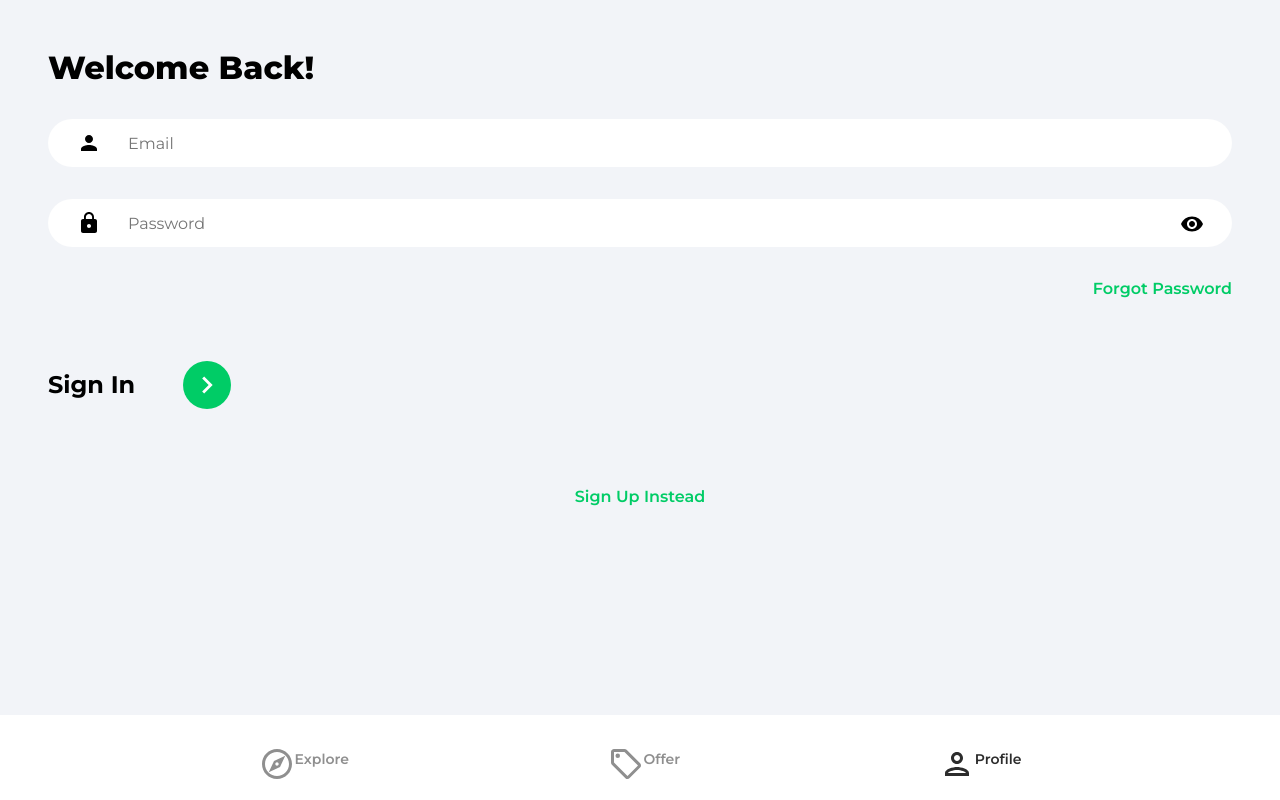
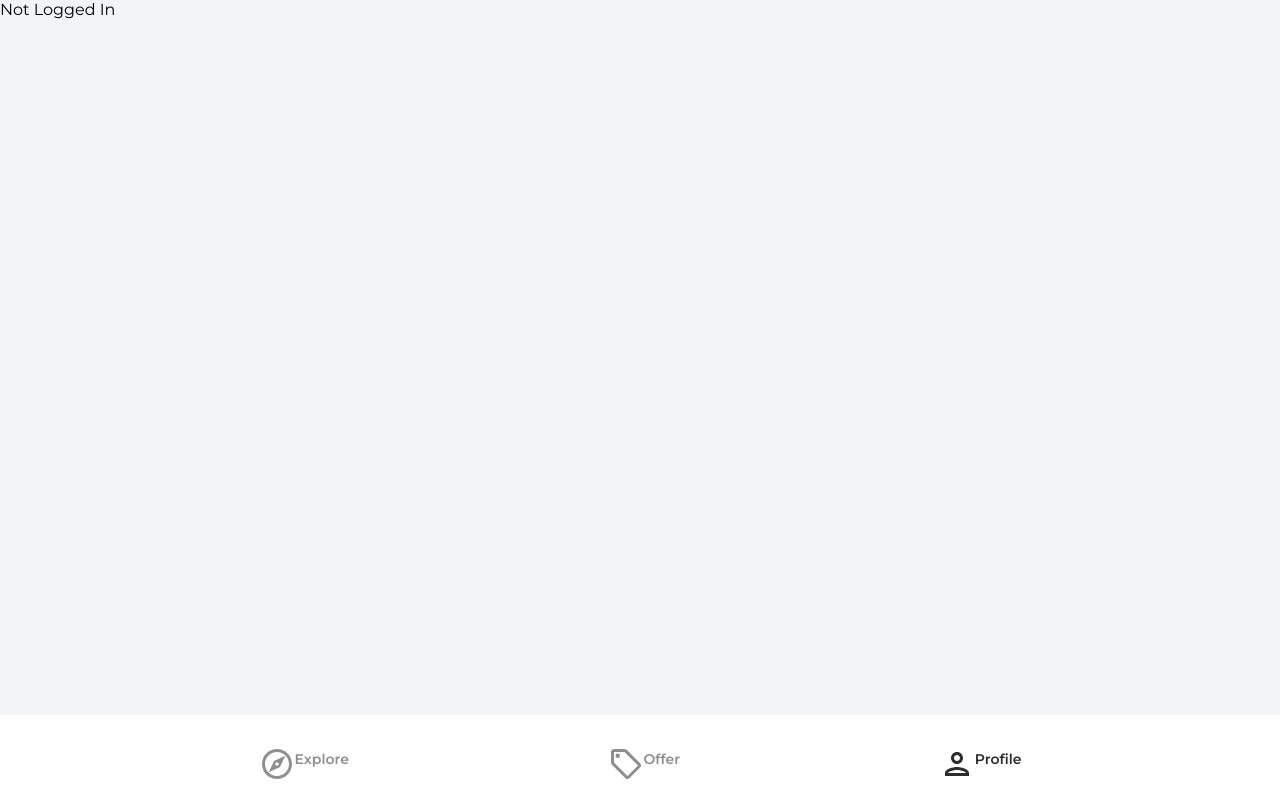
Before and after one commit to ZahidAbdi/house-search, a React (Create React App) app: page /profile in a window 1280 px wide. Built offline with nearby package versions, Linux system fonts and the light colour scheme.

Commit message:
got the sign up form working

```diff
--- a/src/App.js
+++ b/src/App.js
@@ -14,7 +14,7 @@
 				<Routes>
 					<Route path='/' element={<Explore />} />
 					<Route path='/offers' element={<Offers />} />
-					<Route path='/profile' element={<SignIn />} />
+					<Route path='/profile' element={<Profile />} />
 					<Route path='/sign-in' element={<SignIn />} />
 					<Route path='/sign-up' element={<SignUp />} />
 					<Route path='/forgot-password' element={<ForgotPassword />} />
--- a/src/pages/Profile.jsx
+++ b/src/pages/Profile.jsx
@@ -1,9 +1,15 @@
+import { useState, useEffect } from 'react'
+import { getAuth } from 'firebase/auth'
+
 function Profile() {
-  return (
-    <div>
-      <h1>Profile</h1>
-    </div>
-  )
+  const [user, setUser] = useState(null)
+
+  const auth = getAuth()
+  useEffect(() => {
+    setUser(auth.currentUser)
+  }, [])
+
+  return user ? <h1>{user.displayName}</h1> : 'Not Logged In'
 }
 
 export default Profile
--- a/src/pages/SignIn.jsx
+++ b/src/pages/SignIn.jsx
@@ -1,5 +1,6 @@
 import {useState} from 'react'
 import {Link, useNavigate} from 'react-router-dom'
+import { getAuth, signInWithEmailAndPassword } from 'firebase/auth'
 import {ReactComponent as ArrowRightIcon} from '../assets/svg/keyboardArrowRightIcon.svg'
 import visibilityIcon from '../assets/svg/visibilityIcon.svg'
 
@@ -21,6 +22,26 @@
     }))
   }
 
+  const onSubmit = async (e) => {
+    e.preventDefault()
+
+    try {
+      const auth = getAuth()
+
+      const userCredential = await signInWithEmailAndPassword(
+        auth,
+        email,
+        password
+      )
+
+      if (userCredential.user) {
+        navigate('/')
+      }
+    } catch (error) {
+      console.log(error)
+    }
+  }
+
   return (
     <>
       <div className="pageContainer">
@@ -28,8 +49,7 @@
           <p className="pageHeader">Welcome Back!</p>
         </header>
 
-        <main>
-          <form>
+          <form onSubmit={onSubmit}>
             <input
               type="email"
               className='emailInput'
@@ -78,7 +98,6 @@
           <Link to='/sign-up' className='registerLink'>
             Sign Up Instead
           </Link>
-        </main>
       </div>
     </>
   )
```
